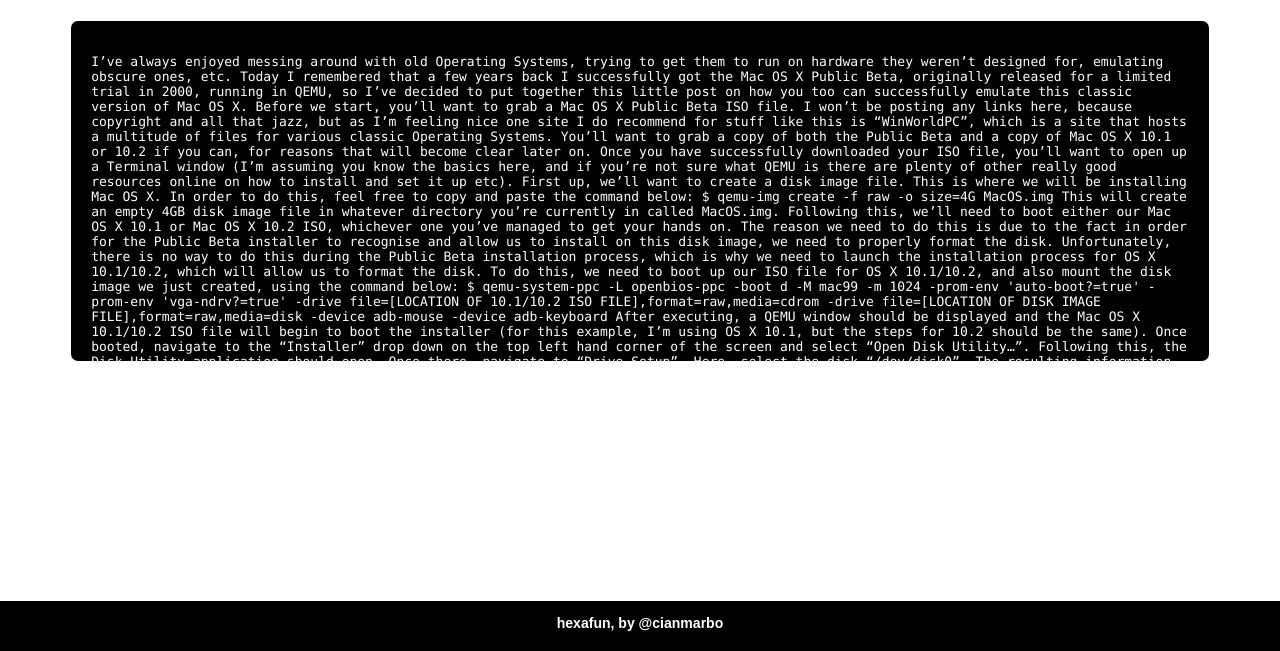
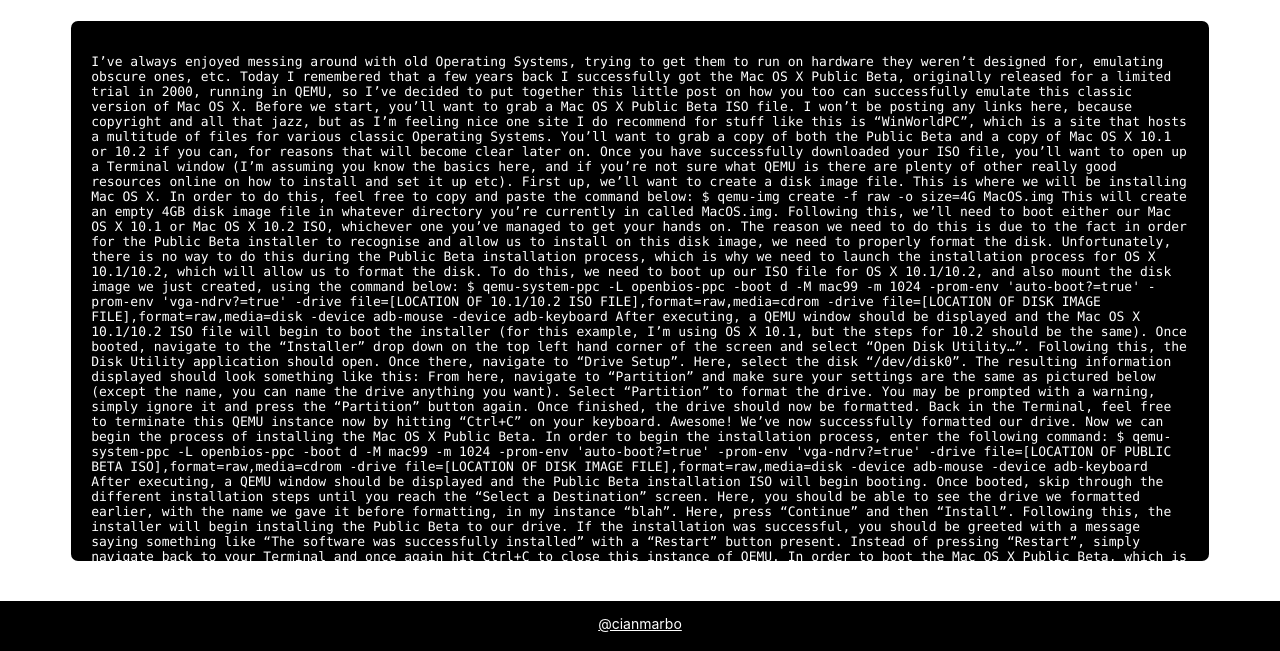
Before and after one commit to cianmarbo/cianmarbo.github.io, a plain HTML site: page index.html in a window 1280 px wide. Shown: the part 149-800 px from the top of the page. Drawn offline with Linux system fonts and the light colour scheme.

Commit message:
Update footer

```diff
--- a/index.html
+++ b/index.html
@@ -124,7 +124,7 @@
         </script>
 
         <div class="footer">
-            <h3>hexafun, by @cianmarbo</h3>
+            <a href="https://twitter.com/cianmarbo"><p>@cianmarbo</p></a>
         </div>
     </body>
 </html>
--- a/styles.css
+++ b/styles.css
@@ -50,10 +50,14 @@
     width: 100%;
     height: 50px;
     background-color: black;
-    font-family: Arial, Helvetica, sans-serif;
-    font-size:  12px;
+    font-family: -apple-system,BlinkMacSystemFont,"Roboto","Segoe UI","Helvetica Neue","Lucida Grande",Arial,sans-serif;
+    font-size: 14px;
     text-align: center;
     color: white;
+}
+
+.footer a {
+    color: inherit;
 }
 
 /* .menu {
@@ -129,7 +133,7 @@
     color: white;
     border-radius: 7px;
     padding: 20px;
-    height: 300px;
+    height: 500px;
     overflow: auto;
     /* transition: width 0.3s, height 0.3s; */
 }
```
Also changed, not shown: hexafun.html (+1 -1 lines).
